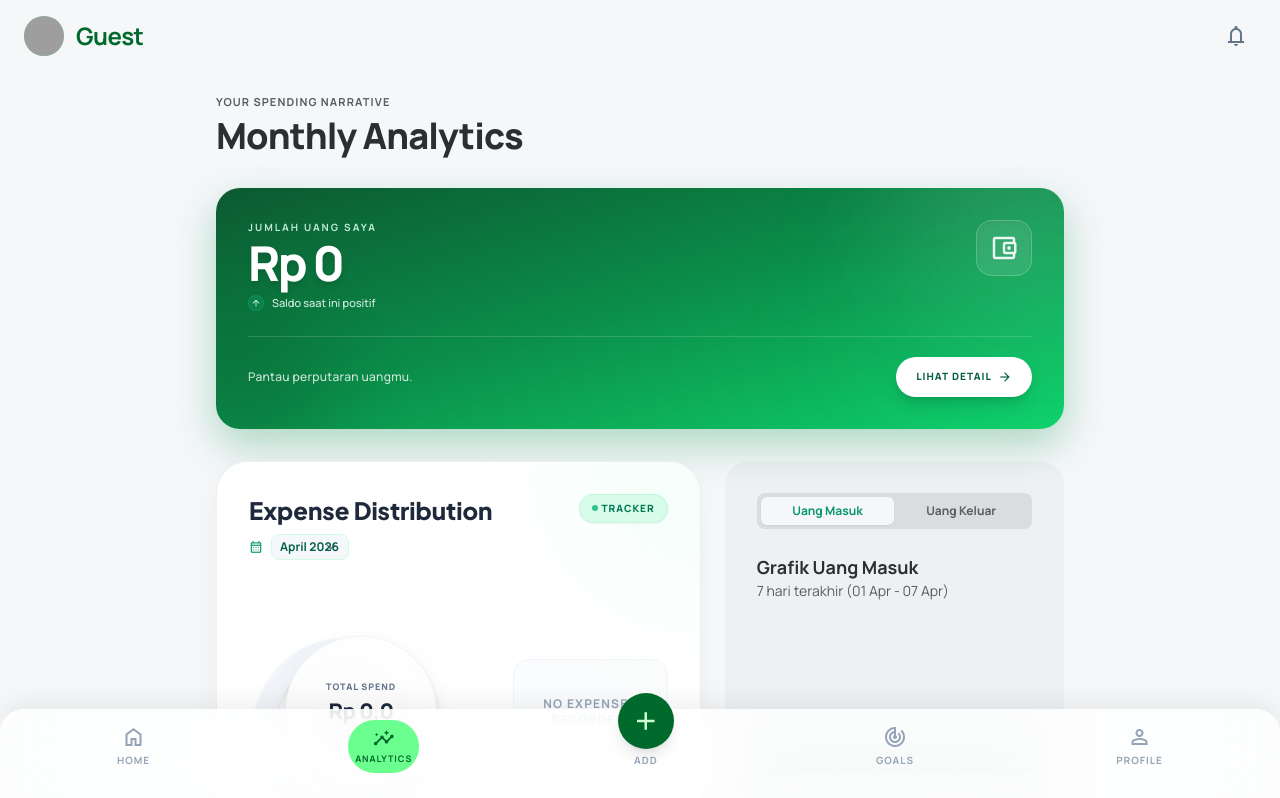
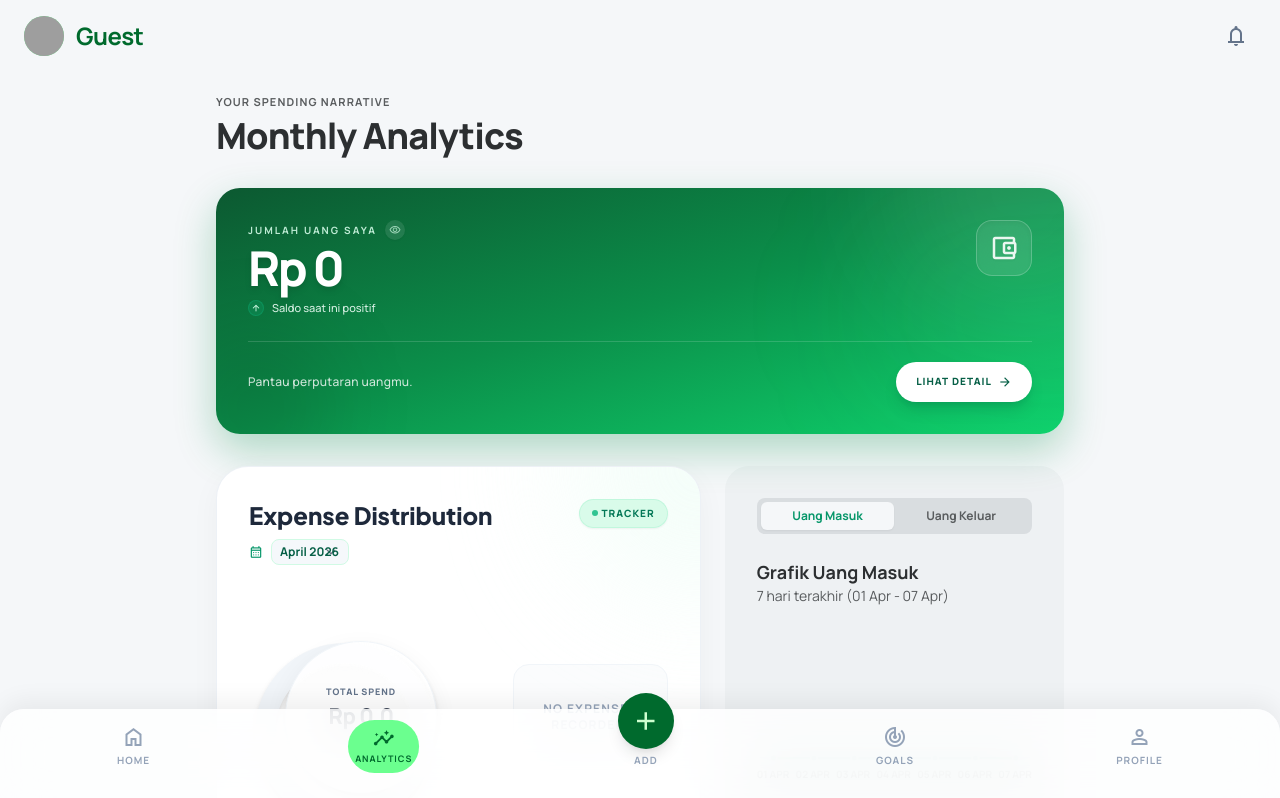
Before and after one commit to Fadilraflians/Apps-Duitflow, a React (Vite) app: page /analytics in a window 1280 px wide. Shown: the top 798 px of the page. Built offline with nearby package versions, Linux system fonts and the light colour scheme; grey boxes are pictures that could not be loaded.

Commit message:
feat: add eye button toggle to hide/show balance in Home and Analytics

```diff
--- a/src/screens/Analytics.jsx
+++ b/src/screens/Analytics.jsx
@@ -10,6 +10,7 @@ export default function Analytics() {
   const firstName = user?.full_name?.split(' ')?.[0] || user?.email?.split('@')?.[0] || 'Guest';
   const [selectedCategory, setSelectedCategory] = useState(null);
   const [activeChart, setActiveChart] = useState('income');
+  const [showBalance, setShowBalance] = useState(true);
   const formatCompactIDR = (value) =>
     new Intl.NumberFormat('id-ID', {
       style: 'currency',
@@ -200,9 +201,14 @@ export default function Analytics() {
 
           <div className="relative z-10 flex items-start justify-between gap-4">
             <div>
-              <p className="text-[10px] uppercase tracking-[0.2em] font-bold text-emerald-100/90 dark:text-slate-400 mb-1">Jumlah Uang Saya</p>
+              <div className="flex items-center gap-2 mb-1">
+                <p className="text-[10px] uppercase tracking-[0.2em] font-bold text-emerald-100/90 dark:text-slate-400">Jumlah Uang Saya</p>
+                <button onClick={() => setShowBalance(!showBalance)} className="text-emerald-100/70 hover:text-white transition-colors bg-white/10 hover:bg-white/20 rounded-full w-5 h-5 flex items-center justify-center backdrop-blur shadow-sm">
+                  <span className="material-symbols-outlined text-[12px]">{showBalance ? 'visibility' : 'visibility_off'}</span>
+                </button>
+              </div>
               <h2 className="text-4xl lg:text-5xl font-extrabold tracking-tighter drop-shadow-md">
-                {formatIDR(Math.abs(currentBalance))}
+                {showBalance ? formatIDR(Math.abs(currentBalance)) : 'Rp •••••••'}
               </h2>
               <div className="flex items-center gap-2 mt-2">
                 <span className={`inline-flex items-center justify-center w-4 h-4 rounded-full ${currentBalance < 0 ? 'bg-rose-500/20 text-rose-300' : 'bg-emerald-500/20 text-emerald-100'} ring-1 ring-inset ${currentBalance < 0 ? 'ring-rose-500/30' : 'ring-emerald-500/30'}`}>
--- a/src/screens/HomeDashboard.jsx
+++ b/src/screens/HomeDashboard.jsx
@@ -22,6 +22,7 @@ export default function HomeDashboard() {
   };
   const [isLimitModalOpen, setIsLimitModalOpen] = useState(false);
   const [newLimitAmt, setNewLimitAmt] = useState('');
+  const [showBalance, setShowBalance] = useState(true);
 
   const handleUpdateLimit = (e) => {
     e.preventDefault();
@@ -145,10 +146,15 @@ export default function HomeDashboard() {
             <div className="absolute top-0 right-0 w-64 h-64 bg-white/10 rounded-full blur-3xl -translate-y-1/2 translate-x-1/3 group-hover:scale-110 transition-transform duration-700 pointer-events-none"></div>
             <div className="absolute bottom-0 left-0 w-40 h-40 bg-black/10 rounded-full blur-2xl translate-y-1/3 -translate-x-1/4 pointer-events-none"></div>
 
-            <p className="font-['Plus_Jakarta_Sans'] font-bold text-[10px] uppercase tracking-[0.2em] text-emerald-100 dark:text-slate-400 mb-2 relative z-10 drop-shadow-sm">Current Balance</p>
+            <div className="flex items-center gap-2 mb-2 relative z-10">
+              <p className="font-['Plus_Jakarta_Sans'] font-bold text-[10px] uppercase tracking-[0.2em] text-emerald-100 dark:text-slate-400 drop-shadow-sm">Current Balance</p>
+              <button onClick={() => setShowBalance(!showBalance)} className="text-emerald-100/70 hover:text-white transition-colors bg-white/10 hover:bg-white/20 rounded-full w-5 h-5 flex items-center justify-center backdrop-blur shadow-sm">
+                <span className="material-symbols-outlined text-[12px]">{showBalance ? 'visibility' : 'visibility_off'}</span>
+              </button>
+            </div>
             <div className="flex items-center gap-3 relative z-10">
               <h2 className={`font-['Plus_Jakarta_Sans'] font-extrabold text-4xl lg:text-5xl tracking-tighter drop-shadow-md ${isBalanceNegative ? 'text-rose-300' : 'text-white'}`}>
-                {formatIDR(absBalance)}
+                {showBalance ? formatIDR(absBalance) : 'Rp •••••••'}
               </h2>
               {!isBalanceNegative && (
                 <span className="bg-white/20 backdrop-blur-md border border-white/30 text-white shadow-sm font-bold text-xs px-2.5 py-1 rounded-full mb-1">
```
